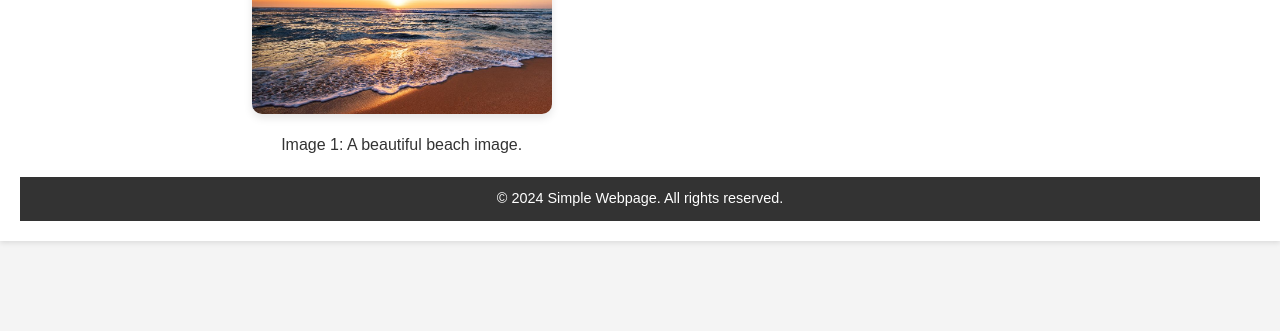
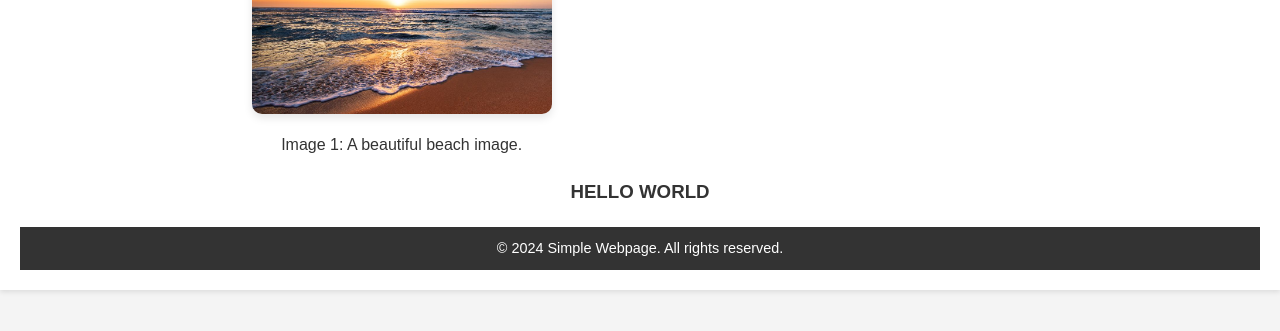
Before and after one commit to JaigovindShenoy/SimpleWebsiteCode, a website built with webpack: page public/index.html in a window 1280 px wide. Shown: the part 321-652 px from the top of the page. Built offline with nearby package versions, Linux system fonts and the light colour scheme; files whose address does not match are found by name.

Commit message:
New H3 tag added

```diff
--- a/public/index.html
+++ b/public/index.html
@@ -29,6 +29,9 @@
         </div>
       </section>
 
+      <!-- Please look for the changes made that trigger the CI/CD pipeline and deploy it on the Azzure web app -->
+      <h3>HELLO WORLD</h3>
+
       <footer>
         <p>&copy; 2024 Simple Webpage. All rights reserved.</p>
       </footer>
```
